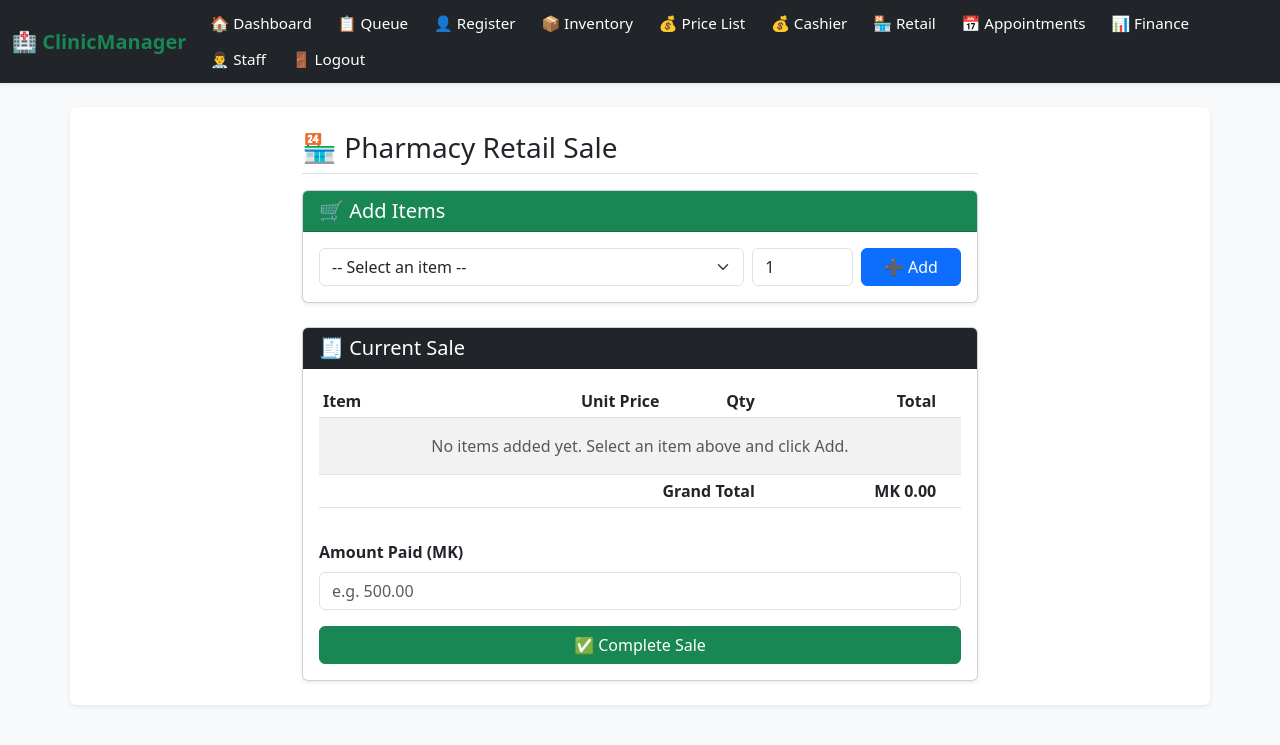
After one commit to BioChimzy1/clinic-manager, a Flask app: template templates/retail.html in a window 1280 px wide. The commit adds this page. Shown: the top 745 px of the page. Run offline with Flask 3, Linux system fonts and the light colour scheme; the visitor is signed in with stand-in values (Sample User, id 1); tables that the repository leaves empty hold one stand-in row (values such as "Sample post"); the template is opened without the code that fills it: most values are stand-ins (such as "Sample title", 1, 10 or a date in 2020).

Commit message:
Add Retail Sales feature; fix updated_at on retail visits and date-range filtering in finance/dashboard so retail sales count in cash totals

```diff
--- a/app.py
+++ b/app.py
@@ -1830,6 +1830,159 @@ def add_loan_payment(visit_id):
         return {'success': False, 'error': str(e)}
 
 # ------------------------------------------------------------------
+# RETAIL / PHARMACY SALES (Non-clinical)
+# ------------------------------------------------------------------
+@app.route('/retail', methods=['GET', 'POST'])
+def retail():
+    clinic_id = get_current_clinic_id()
+    if not clinic_id:
+        return redirect(url_for('setup_clinic'))
+
+    allowed_roles = ['admin', 'cashier', 'doctor']
+    user_role = session.get('role', '').lower()
+    if user_role not in allowed_roles:
+        flash('You do not have permission to access Retail Sales.', 'danger')
+        return redirect(url_for('dashboard'))
+
+    if request.method == 'POST':
+        # Get the hidden cart data
+        cart_data_json = request.form.get('cart_data')
+        amount_paid = int(float(request.form.get('amount_paid', 0)) * 100) # To Tambala
+
+        if not cart_data_json:
+            flash('No items in cart.', 'danger')
+            return redirect(url_for('retail'))
+
+        import json
+        cart = json.loads(cart_data_json)
+
+        conn = sqlite3.connect('clinic.db')
+        cursor = conn.cursor()
+
+        try:
+            total_fee = 0
+            visit_items = []
+
+            # 1. Verify all items and calculate totals
+            today_str = datetime.date.today().isoformat()
+            for item in cart:
+                cursor.execute('''
+                    SELECT price_list.id, price_list.item_name, price_list.item_type, price_list.price,
+                           price_list.quantity AS pack_quantity, price_list.inventory_id,
+                           COALESCE(stock.usable_qty, 0) AS usable_qty
+                    FROM price_list
+                    LEFT JOIN inventory AS linked_item ON price_list.inventory_id = linked_item.id
+                    LEFT JOIN (
+                        SELECT LOWER(TRIM(item_name)) AS name_key, category,
+                               SUM(CASE WHEN expiry_date >= ? THEN quantity ELSE 0 END) AS usable_qty
+                        FROM inventory WHERE is_active = 1 GROUP BY name_key, category
+                    ) AS stock ON stock.name_key = LOWER(TRIM(linked_item.item_name))
+                             AND stock.category = linked_item.category
+                    WHERE price_list.id = ? AND price_list.is_active = 1
+                ''', (today_str, item['price_list_id']))
+
+                row = cursor.fetchone()
+                if not row:
+                    conn.close()
+                    flash(f'Item not found: {item["name"]}', 'danger')
+                    return redirect(url_for('retail'))
+
+                pl_id, pl_name, pl_type, pl_price, pl_pack_qty, pl_inv_id, usable_qty = row
+                qty_sold = item['qty']
+
+                if pl_inv_id is not None and qty_sold > usable_qty:
+                    conn.close()
+                    flash(f'Only {usable_qty} units of "{pl_name}" available.', 'danger')
+                    return redirect(url_for('retail'))
+
+                pack_qty = pl_pack_qty if pl_pack_qty and pl_pack_qty > 0 else 1
+                price_per_unit = pl_price / pack_qty
+                line_total = round(price_per_unit * qty_sold)
+                total_fee += line_total
+
+                visit_items.append({
+                    'pl_id': pl_id,
+                    'pl_name': pl_name,
+                    'pl_type': pl_type,
+                    'pl_inv_id': pl_inv_id,
+                    'qty_sold': qty_sold,
+                    'price_per_unit': price_per_unit,
+                    'line_total': line_total
+                })
+
+            # 2. Create the Retail Visit
+            now = datetime.datetime.now().isoformat()
+            # updated_at is set to the same value as created_at here,
+            # not left NULL. finance() and dashboard() both compute cash
+            # totals by filtering on updated_at (since that's when a
+            # normal clinic visit actually gets PAID, separately from
+            # when it was first created) -- a retail sale is created
+            # already-paid in one step, so created_at and updated_at
+            # are genuinely the same moment for it. Leaving updated_at
+            # NULL made every retail sale invisible to those SUM()
+            # queries (NULL >= date comparisons are never true in SQL),
+            # even though it still showed up fine in the raw recent-
+            # transactions list, which orders by created_at instead.
+            cursor.execute('''
+                INSERT INTO visits (uuid, clinic_id, patient_id, doctor_id, appointment_id, visit_date,
+                                    diagnosis, total_fee, amount_paid, status, created_at, updated_at)
+                VALUES (?, ?, ?, ?, ?, ?, ?, ?, ?, ?, ?, ?)
+            ''', (str(uuid.uuid4()), clinic_id, None, None, None, now, 'Retail Sale', total_fee, amount_paid, 'Paid', now, now))
+
+            visit_id = cursor.lastrowid
+
+            # 3. Insert visit_items and Deduct Inventory
+            for item in visit_items:
+                cursor.execute('''
+                    INSERT INTO visit_items (uuid, visit_id, inventory_id, price_list_id, item_type, item_name,
+                                             quantity, price_per_unit, total_line_price, created_at)
+                    VALUES (?, ?, ?, ?, ?, ?, ?, ?, ?, ?)
+                ''', (str(uuid.uuid4()), visit_id, item['pl_inv_id'], item['pl_id'], item['pl_type'], item['pl_name'],
+                      item['qty_sold'], round(item['price_per_unit']), item['line_total'], now))
+
+                if item['pl_inv_id'] is not None:
+                    cursor.execute('''
+                        SELECT id, quantity FROM inventory
+                        WHERE LOWER(TRIM(item_name)) = LOWER(TRIM(?)) AND is_active = 1
+                        ORDER BY expiry_date ASC
+                    ''', (item['pl_name'],))
+                    batches = cursor.fetchall()
+
+                    remaining = item['qty_sold']
+                    for batch_id, batch_qty in batches:
+                        if remaining <= 0: break
+                        if batch_qty > 0:
+                            deduct = min(remaining, batch_qty)
+                            cursor.execute("UPDATE inventory SET quantity = quantity - ?, updated_at = ? WHERE id = ?", (deduct, now, batch_id))
+                            remaining -= deduct
+
+            conn.commit()
+            conn.close()
+
+            flash(f'Retail sale completed! Total MK {total_fee/100:.2f}', 'success')
+            return redirect(url_for('retail'))
+
+        except Exception as e:
+            conn.rollback()
+            conn.close()
+            flash(f'Error processing sale: {str(e)}', 'danger')
+            return redirect(url_for('retail'))
+
+    # GET: Show the retail form
+    conn = sqlite3.connect('clinic.db')
+    cursor = conn.cursor()
+    cursor.execute('''
+        SELECT id, item_name, item_type, price, quantity
+        FROM price_list
+        WHERE is_active = 1
+        ORDER BY item_name
+    ''')
+    items = cursor.fetchall()
+    conn.close()
+
+    return render_template('retail.html', items=items, role=session.get('role'))
+
+# ------------------------------------------------------------------
 # FINANCE & REPORTING DASHBOARD
 # ------------------------------------------------------------------
 @app.route('/finance')
@@ -1853,17 +2006,17 @@ def finance():
     today = datetime.date.today()
 
     if period == 'today':
-        start_date = today.isoformat()
-        end_date = today.isoformat()
+        start_date = today.isoformat() + 'T00:00:00'
+        end_date = today.isoformat() + 'T23:59:59'
     elif period == 'week':
-        start_date = (today - datetime.timedelta(days=7)).isoformat()
-        end_date = today.isoformat()
+        start_date = (today - datetime.timedelta(days=7)).isoformat() + 'T00:00:00'
+        end_date = today.isoformat() + 'T23:59:59'
     elif period == 'month':
-        start_date = (today - datetime.timedelta(days=30)).isoformat()
-        end_date = today.isoformat()
+        start_date = (today - datetime.timedelta(days=30)).isoformat() + 'T00:00:00'
+        end_date = today.isoformat() + 'T23:59:59'
     else:
-        start_date = (today - datetime.timedelta(days=7)).isoformat()
-        end_date = today.isoformat()
+        start_date = (today - datetime.timedelta(days=7)).isoformat() + 'T00:00:00'
+        end_date = today.isoformat() + 'T23:59:59'
         period = 'week'  # fallback
 
     # 1. Total Cash Collected (visits marked Paid, amount_paid within period)
@@ -1871,7 +2024,7 @@ def finance():
         SELECT SUM(amount_paid) FROM visits
         WHERE status = 'Paid'
         AND updated_at >= ? AND updated_at <= ?
-    ''', (start_date, end_date + 'T23:59:59'))
+    ''', (start_date, end_date))
     total_cash = cursor.fetchone()[0] or 0
 
     # 2. Outstanding Loans (active loans, total remaining balance)
@@ -1886,7 +2039,7 @@ def finance():
         SELECT SUM(discount_amount) FROM visits
         WHERE discount_amount > 0
         AND updated_at >= ? AND updated_at <= ?
-    ''', (start_date, end_date + 'T23:59:59'))
+    ''', (start_date, end_date))
     total_discounts = cursor.fetchone()[0] or 0
 
     # 4. Net Revenue (Cash - Discounts)
@@ -1896,7 +2049,7 @@ def finance():
     cursor.execute('''
         SELECT SUM(amount) FROM expenses
         WHERE expense_date >= ? AND expense_date <= ?
-    ''', (start_date, end_date))
+    ''', (start_date[:10], end_date[:10])) # Dates in expenses are just YYYY-MM-DD
     total_expenses = cursor.fetchone()[0] or 0
 
     # 6. Net Profit (Net Revenue - Expenses)
@@ -1912,7 +2065,7 @@ def finance():
             visits.discount_amount,
             visits.status
         FROM visits
-        JOIN patients ON visits.patient_id = patients.id
+        LEFT JOIN patients ON visits.patient_id = patients.id
         WHERE visits.status = 'Paid' OR visits.status = 'Loan Active'
         ORDER BY visits.updated_at DESC
         LIMIT 10
@@ -2205,7 +2358,6 @@ def dashboard():
     seen_today_count = 0
 
     # --- Inventory stats ---
-    # FIXED: Added (clinic_id,) to these queries
     cursor.execute("SELECT COUNT(*) FROM inventory WHERE clinic_id = ? AND is_active = 1", (clinic_id,))
     total_items_count = cursor.fetchone()[0]
 
@@ -2229,7 +2381,7 @@ def dashboard():
     cashier_count = cursor.fetchone()[0]
 
     # --- NEW: Total Cash Collected TODAY ---
-    today_start = today.isoformat()
+    today_start = today.isoformat() + 'T00:00:00'
     today_end = today.isoformat() + 'T23:59:59'
     cursor.execute('''
         SELECT SUM(amount_paid) FROM visits
@@ -2260,8 +2412,6 @@ def dashboard():
         appointments_count=appointments_count
     )
 
-
-
 # ------------------------------------------------------------------
 # RUN THE APP
 # ------------------------------------------------------------------
--- a/templates/layout.html
+++ b/templates/layout.html
@@ -40,6 +40,7 @@
                     <a class="nav-link text-white px-2 py-1" href="/inventory">📦 Inventory</a>
                     <a class="nav-link text-white px-2 py-1" href="/price_list">💰 Price List</a>
                     <a class="nav-link text-white px-2 py-1" href="/cashier">💰 Cashier</a>
+                    <a class="nav-link text-white px-2 py-1" href="/retail">🏪 Retail</a>
                     <a class="nav-link text-white px-2 py-1" href="/appointments">📅 Appointments</a>
                     <a class="nav-link text-white px-2 py-1" href="/finance">📊 Finance</a>
                     <!-- Management -->
--- /dev/null
+++ b/templates/retail.html
@@ -0,0 +1,183 @@
+{% extends 'layout.html' %}
+{% block content %}
+<div class="row mx-auto" style="max-width: 700px;">
+    <div class="col-12">
+        <div class="d-flex justify-content-between align-items-center mb-3 border-bottom pb-2">
+            <h3 class="mb-0">🏪 Pharmacy Retail Sale</h3>
+        </div>
+
+        <div class="card shadow-sm mb-4">
+            <div class="card-header bg-success text-white">
+                <h5 class="mb-0">🛒 Add Items</h5>
+            </div>
+            <div class="card-body">
+                <!-- Item Search and Add Form -->
+                <form id="addItemForm" class="row g-2">
+                    <div class="col-md-8">
+                        <select name="price_list_id" id="itemSelect" class="form-select" required>
+                            <option value="">-- Select an item --</option>
+                            {% for item in items %}
+                            <option value="{{ item[0] }}" data-price="{{ item[3] }}" data-pack="{{ item[4] }}" data-name="{{ item[1] }}" data-type="{{ item[2] }}">
+    {{ item[1] }} ({{ item[2] }}) - MK {{ "%.2f"|format(item[3] / 100) }} - {{ item[4] }} units
+</option>
+                            {% endfor %}
+                        </select>
+                    </div>
+                    <div class="col-md-2">
+                        <input type="number" id="qtyInput" class="form-control" value="1" min="1">
+                    </div>
+                    <div class="col-md-2">
+                        <button type="button" class="btn btn-primary w-100" id="addToCartBtn">➕ Add</button>
+                    </div>
+                </form>
+            </div>
+        </div>
+
+        <!-- Shopping Cart Table -->
+        <div class="card shadow-sm">
+            <div class="card-header bg-dark text-white">
+                <h5 class="mb-0">🧾 Current Sale</h5>
+            </div>
+            <div class="card-body">
+                <div class="table-responsive">
+                    <table class="table table-sm table-striped">
+                        <thead>
+                            <tr>
+                                <th>Item</th>
+                                <th class="text-end">Unit Price</th>
+                                <th class="text-end">Qty</th>
+                                <th class="text-end">Total</th>
+                                <th></th>
+                            </tr>
+                        </thead>
+                        <tbody id="cartBody">
+                            <tr id="emptyCartRow">
+                                <td colspan="5" class="text-center text-muted py-3">No items added yet. Select an item above and click Add.</td>
+                            </tr>
+                        </tbody>
+                        <tfoot>
+                            <tr>
+                                <th colspan="3" class="text-end">Grand Total</th>
+                                <th class="text-end" id="grandTotal">MK 0.00</th>
+                                <th></th>
+                            </tr>
+                        </tfoot>
+                    </table>
+                </div>
+
+                <form action="/retail" method="POST" id="checkoutForm" class="mt-3">
+                    <div class="mb-3">
+                        <label class="form-label fw-bold">Amount Paid (MK)</label>
+                        <input type="number" step="0.01" name="amount_paid" id="amountPaidInput" class="form-control" placeholder="e.g. 500.00" required>
+                    </div>
+                    <input type="hidden" name="cart_data" id="cartDataInput">
+                    <button type="submit" class="btn btn-success w-100">✅ Complete Sale</button>
+                </form>
+            </div>
+        </div>
+    </div>
+</div>
+
+<script>
+document.addEventListener('DOMContentLoaded', function() {
+    // Track items in the shopping cart
+    const cart = [];
+
+    // Helper: Format money
+    function formatMK(tambala) {
+        return 'MK ' + (tambala / 100).toFixed(2);
+    }
+
+    // Render the cart table
+    function renderCart() {
+        const tbody = document.getElementById('cartBody');
+        const emptyRow = document.getElementById('emptyCartRow');
+        const grandTotalEl = document.getElementById('grandTotal');
+
+        tbody.innerHTML = '';
+
+        if (cart.length === 0) {
+            tbody.appendChild(emptyRow);
+            grandTotalEl.textContent = 'MK 0.00';
+            return;
+        }
+
+        let grandTotal = 0;
+
+        cart.forEach((item, index) => {
+            // Convert pack price to per-unit price
+            const packQty = item.packQty > 0 ? item.packQty : 1;
+            const unitPrice = item.price / packQty;
+            const lineTotal = Math.round(unitPrice * item.qty);
+            grandTotal += lineTotal;
+
+            const tr = document.createElement('tr');
+            tr.innerHTML = `
+                <td><strong>${item.name}</strong> <small class="text-muted">(${item.type})</small></td>
+                <td class="text-end">${formatMK(unitPrice)}</td>
+                <td class="text-end">${item.qty}</td>
+                <td class="text-end">${formatMK(lineTotal)}</td>
+                <td class="text-end">
+                    <button class="btn btn-outline-danger btn-sm remove-item-btn" data-index="${index}">✕</button>
+                </td>
+            `;
+            tbody.appendChild(tr);
+        });
+
+        grandTotalEl.textContent = formatMK(grandTotal);
+    }
+
+    // Add item to cart
+    document.getElementById('addToCartBtn').addEventListener('click', function() {
+        const select = document.getElementById('itemSelect');
+        const qtyInput = document.getElementById('qtyInput');
+        const selectedOption = select.options[select.selectedIndex];
+
+        if (select.value === '') {
+            alert('Please select an item.');
+            return;
+        }
+
+        const qty = parseInt(qtyInput.value);
+        if (isNaN(qty) || qty < 1) {
+            alert('Please enter a valid quantity.');
+            return;
+        }
+
+        cart.push({
+            price_list_id: parseInt(select.value),
+            name: selectedOption.dataset.name,
+            type: selectedOption.dataset.type,
+            price: parseInt(selectedOption.dataset.price),
+            packQty: parseInt(selectedOption.dataset.pack),
+            qty: qty
+        });
+
+        renderCart();
+        select.value = '';
+        qtyInput.value = '1';
+    });
+
+    // Remove item from cart
+    document.getElementById('cartBody').addEventListener('click', function(e) {
+        if (e.target.classList.contains('remove-item-btn')) {
+            const index = parseInt(e.target.dataset.index);
+            cart.splice(index, 1);
+            renderCart();
+        }
+    });
+
+    // Submit the cart
+    document.getElementById('checkoutForm').addEventListener('submit', function(e) {
+        if (cart.length === 0) {
+            e.preventDefault();
+            alert('Cannot complete an empty sale. Please add at least one item.');
+            return;
+        }
+
+        // Pack the cart data into a hidden input
+        document.getElementById('cartDataInput').value = JSON.stringify(cart);
+    });
+});
+</script>
+{% endblock %}
```
Also changed, not shown: templates/dashboard.html (+15 -0 lines), templates/finance.html (+10 -2 lines).
